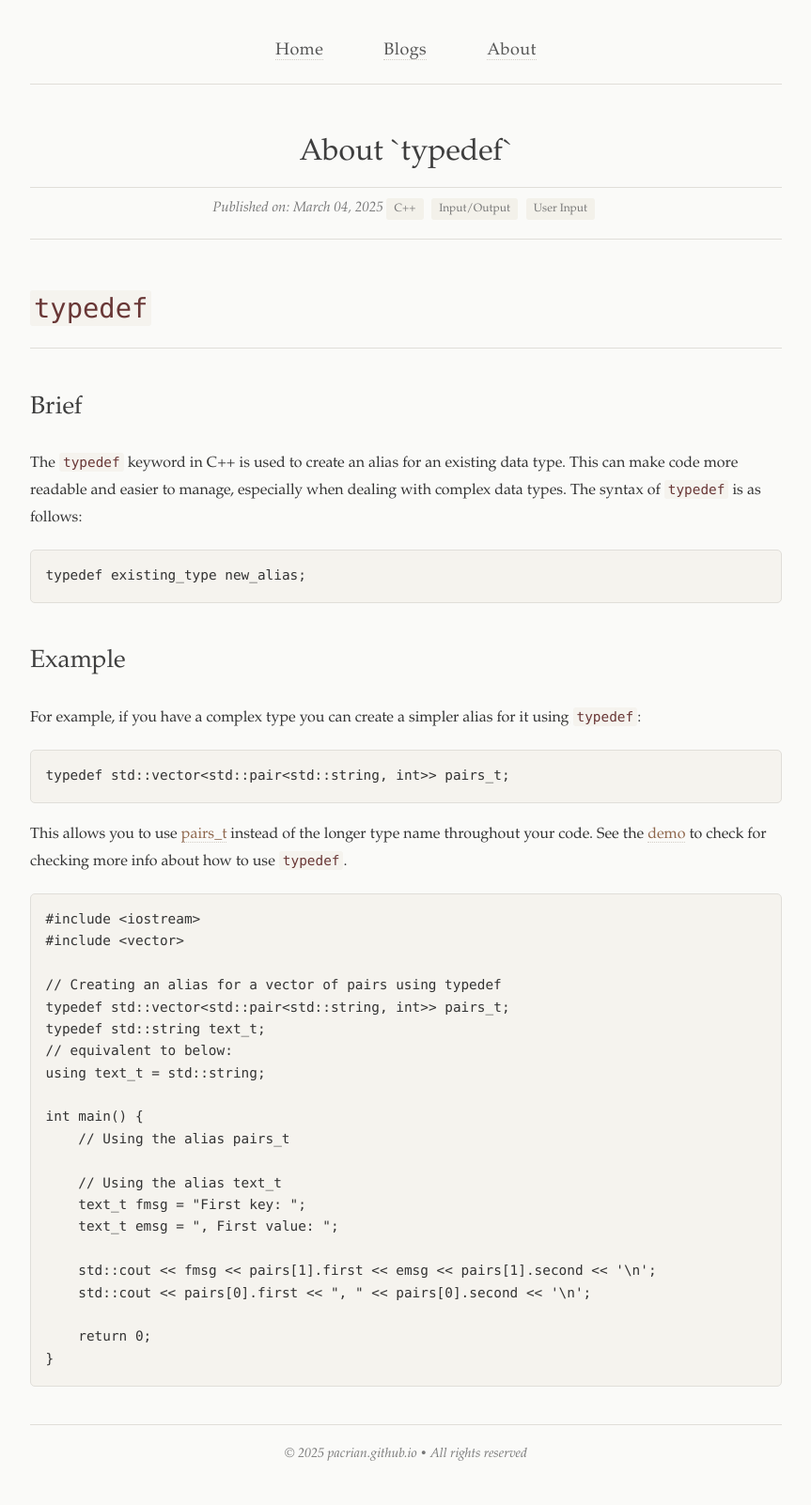
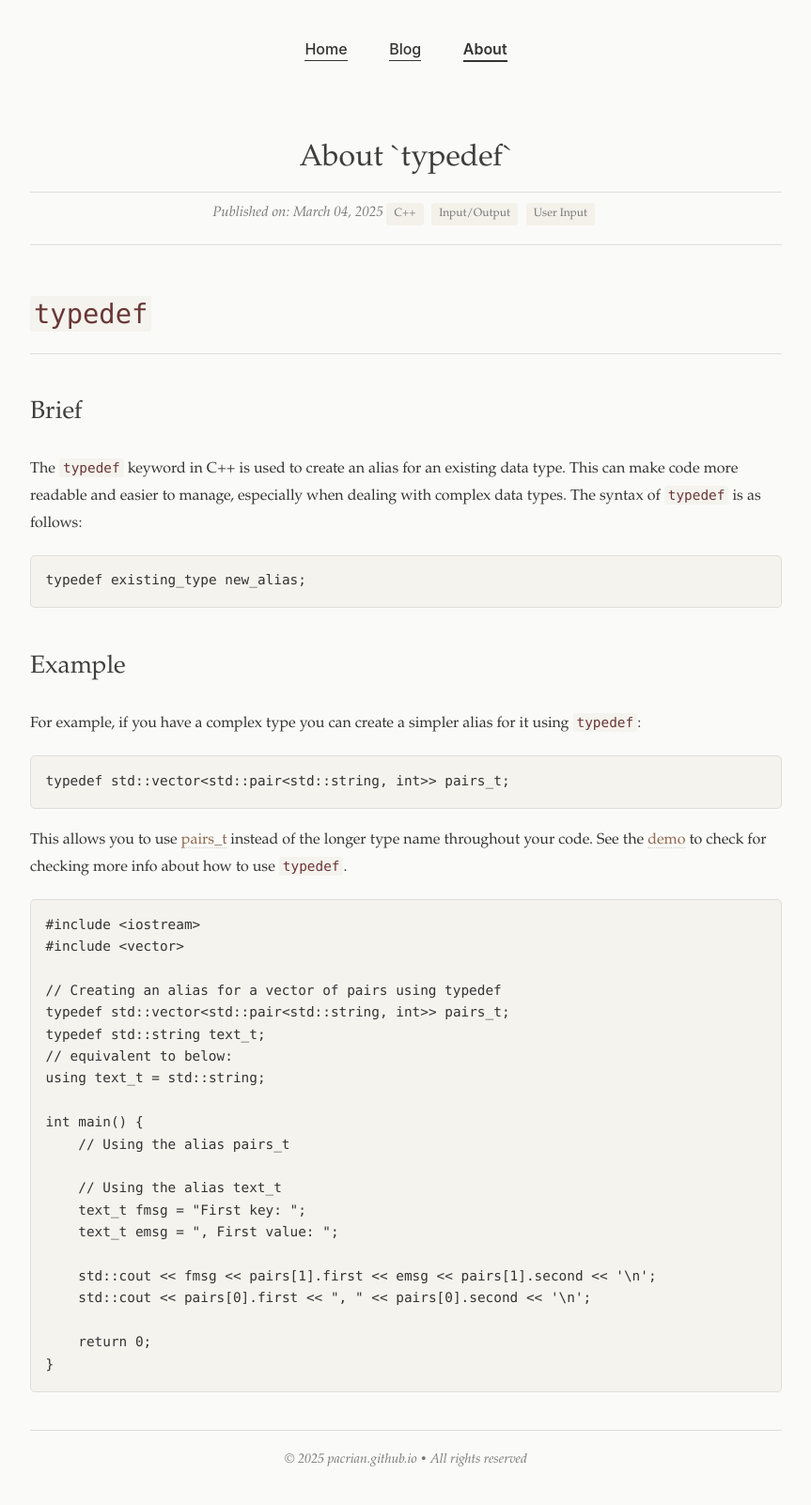
Before and after one commit to PACRian/pacrian.github.io, a Jekyll site: the page built from _tutorials/about_typedef.md, in a window 1280 px wide. Shown: the whole page at 94% size, without its empty margins (208-1071 px from the left). Built offline with Jekyll 4.4.1, drawn with Linux system fonts in a browser that asks for light colours.

Commit message:
General navigation bar

```diff
--- a/_includes/navigation.html
+++ b/_includes/navigation.html
@@ -1,36 +1,28 @@
-<!-- _includes/navigation.html -->
-<nav class="navbar">
-    <div class="container">
-      <a href="/" {% if page.url == "/" %}class="active"{% endif %}>Home</a>
-      <a href="/blog/" {% if page.url == "/blog/" %}class="active"{% endif %}>Blog</a>
-      <a href="/about/" {% if page.url == "/about/" %}class="active"{% endif %}>About</a>
+<!-- Navigation Component -->
+<style>
+  /* Navigation styling */
+  .navigation {
+    text-align: center;
+    padding: 20px 0 30px;
+    font-family: -apple-system, BlinkMacSystemFont, "Segoe UI", Roboto, Oxygen, Ubuntu, Cantarell, "Open Sans", "Helvetica Neue", sans-serif;
+  }
+  .navigation a {
+    margin: 0 20px;
+    text-decoration: none;
+    color: #333;
+    font-size: 16px;
+    font-weight: 500;
+    padding-bottom: 2px;
+    border-bottom: 1px solid #333;
+  }
+  .navigation a.active {
+    font-weight: 600;
+    border-bottom: 2px solid #333;
+  }
+</style>
 
-      <a href="/tutorials/" {% if page.url contains "/tutorials/" %}class="active"{% endif %}>Tutorials</a>
-
-    </div>
-  </nav>
-
-  <style>
-  .navbar {
-    background-color: #f8f9fa;
-    padding: 1rem;
-    border-bottom: 1px solid #dee2e6;
-  }
-
-  .navbar a {
-    color: #333;
-    text-decoration: none;
-    margin-right: 1.5rem;
-    padding: 0.5rem;
-  }
-
-  .navbar a.active {
-    border-bottom: 2px solid #0366d6;
-    font-weight: 500;
-  }
-
-  .container {
-    max-width: 800px;
-    margin: 0 auto;
-  }
-  </style>
+<div class="navigation">
+  <a href="{{ site.baseurl }}/" {% if page.url == '/' %}class="active"{% endif %}>Home</a>
+  <a href="{{ site.baseurl }}/blogs.html" {% if page.url contains '/blogs' %}class="active"{% endif %}>Blog</a>
+  <a href="{{ site.baseurl }}/about.html" {% if page.url contains '/about' %}class="active"{% endif %}>About</a>
+</div>
--- a/_layouts/post.html
+++ b/_layouts/post.html
@@ -14,25 +14,6 @@
       max-width: 800px;
       margin: 0 auto;
       padding: 20px;
-    }
-
-    /* Navigation */
-    .navigation {
-      text-align: center;
-      padding: 20px 0;
-      margin-bottom: 40px;
-      border-bottom: 1px solid #e0ded9;
-    }
-    .navigation a {
-      margin: 0 30px;
-      text-decoration: none;
-      color: #555;
-      font-size: 18px;
-      letter-spacing: 0.5px;
-      transition: color 0.3s;
-    }
-    .navigation a:hover {
-      color: #9b6e2e;
     }
 
     /* Article Header */
@@ -255,11 +236,7 @@
   </style>
 </head>
 <body>
-  <div class="navigation">
-    <a href="{{ site.baseurl }}/">Home</a>
-    <a href="{{ site.baseurl }}/blogs.html">Blogs</a>
-    <a href="{{ site.baseurl }}/about.html">About</a>
-  </div>
+  {% include navigation.html %}
 
   <div class="article-header">
     <h1 class="article-title">{{ page.title }}</h1>
```
Also changed, not shown: blogs.md (+1 -21 lines), index.md (+4 -18 lines).
